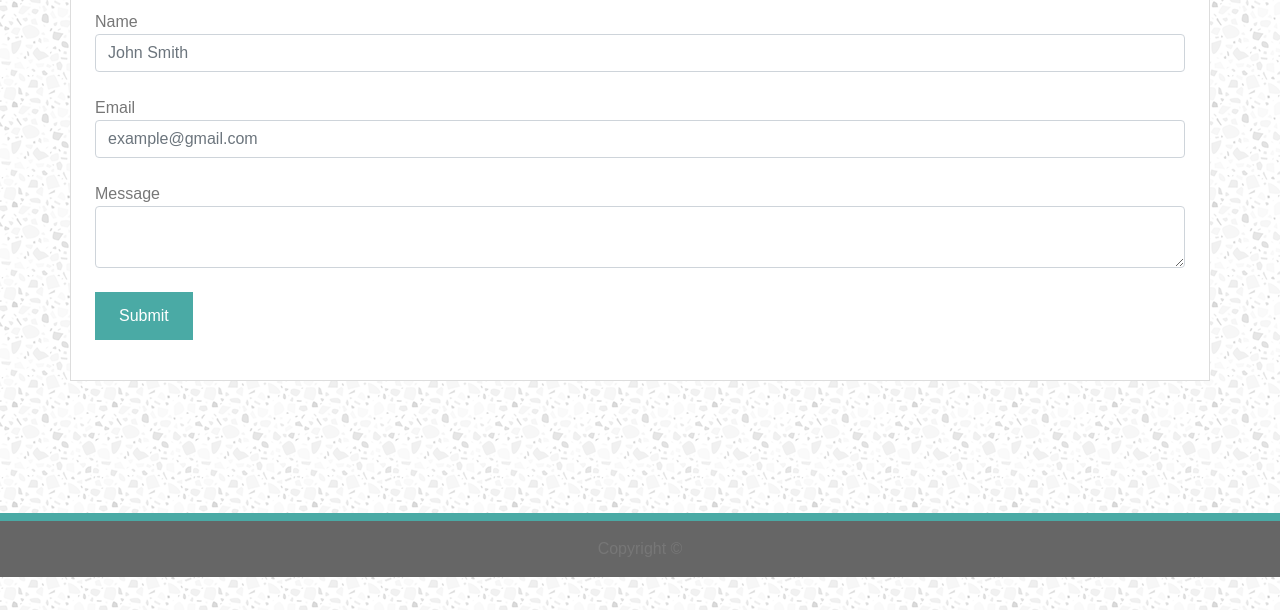
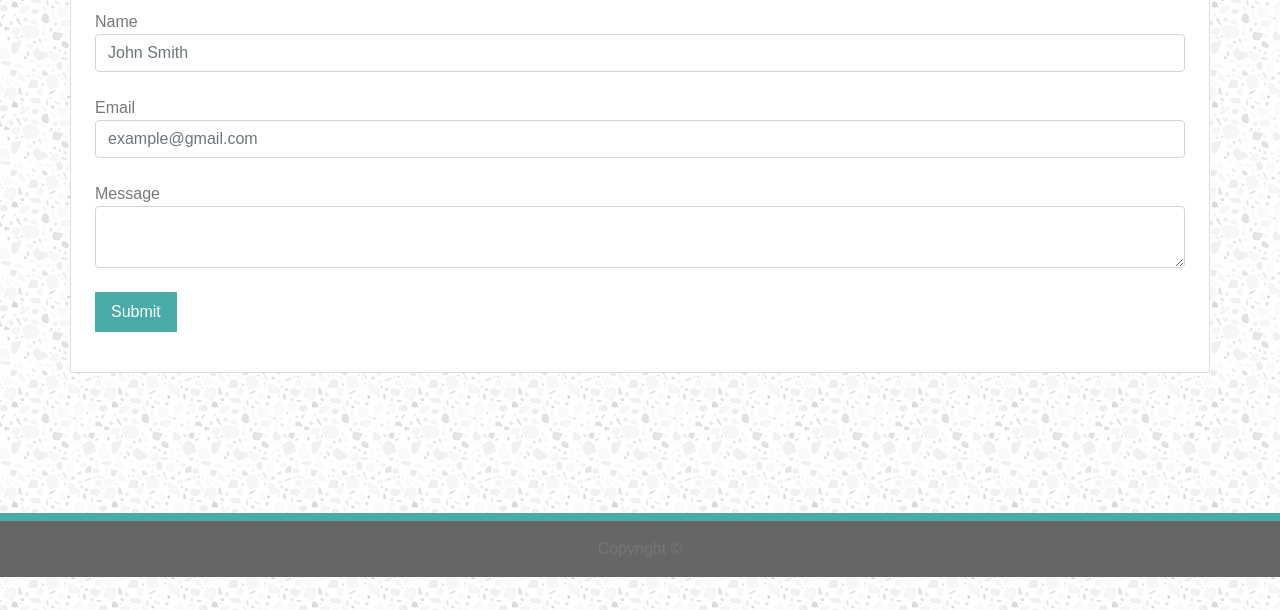
Before and after one commit to homr0/Bootstrap-Portfolio, a plain HTML site: page contact.html in a window 1280 px wide. Shown: the part 190-800 px from the top of the page. Drawn offline with nearby package versions, Linux system fonts and the light colour scheme.

Commit message:
utilized Bootstrap styles for the Contact page submit button

```diff
--- a/assets/css/style.css
+++ b/assets/css/style.css
@@ -55,6 +55,4 @@ main hr {
 input[type="submit"] {
     color: #ffffff;
     background-color: #4aaaa5;
-    padding: 12px 24px;
-    border: none;
 }
--- a/contact.html
+++ b/contact.html
@@ -74,7 +74,7 @@
                                 </label>
                             </p>
 
-                            <p><input type="submit" value="Submit"></p>
+                            <p><input type="submit" class="border-0 px-3 py-2" value="Submit"></p>
                         </form>
                     </div>
                 </div>
```
